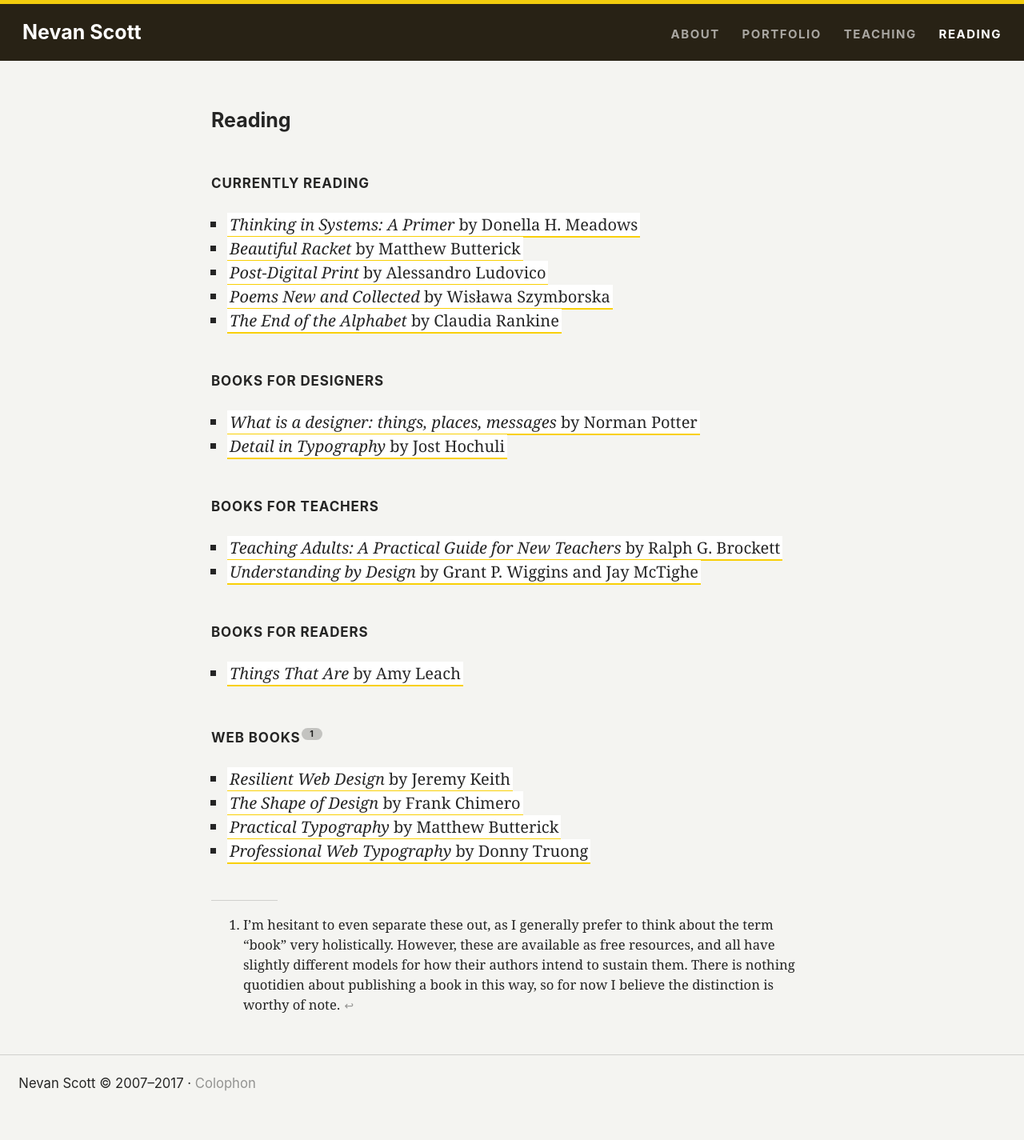
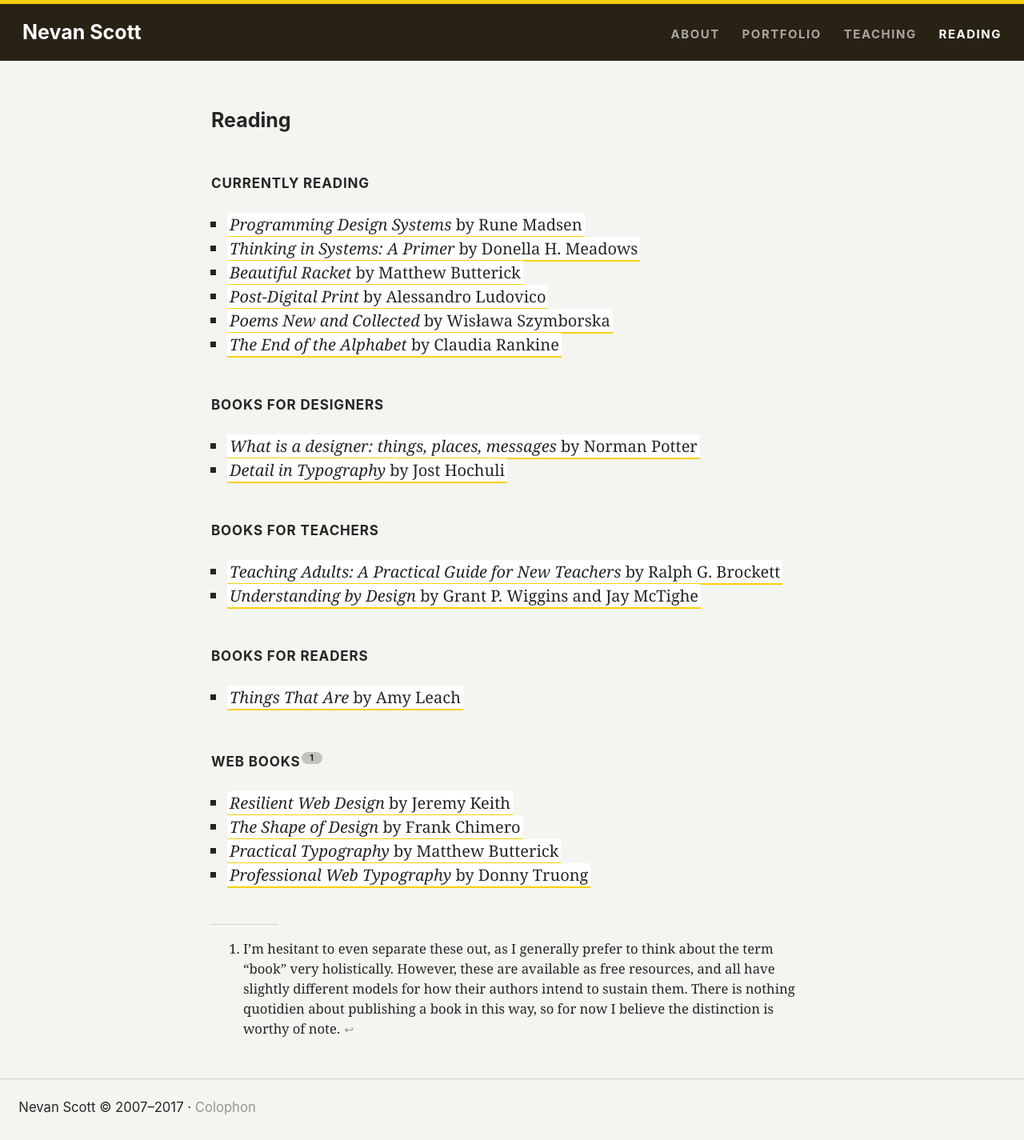
Before and after one commit to nevanscott/nevanscott.github.io, a Jekyll site: the page built from reading.md, in a window 1280 px wide. Shown: the whole page at 80% size. Built offline with Jekyll 4.4.1, drawn with Linux system fonts in a browser that asks for light colours; before the commit the page ends 1395 px from its top, so only the background shows below that.

Commit message:
reading Programming Design Systems

```diff
--- a/reading.md
+++ b/reading.md
@@ -44,6 +44,7 @@ books:
 Currently Reading
 -----------------
 
+* [<cite>Programming Design Systems</cite> by Rune Madsen](https://programmingdesignsystems.com)
 * [<cite>Thinking in Systems: A Primer</cite> by Donella H. Meadows](https://www.goodreads.com/book/show/3828902-thinking-in-systems)
 * [<cite>Beautiful Racket</cite> by Matthew Butterick](http://beautifulracket.com/)
 * [<cite>Post-Digital Print</cite> by Alessandro Ludovico](http://postdigitalprint.org)
```
